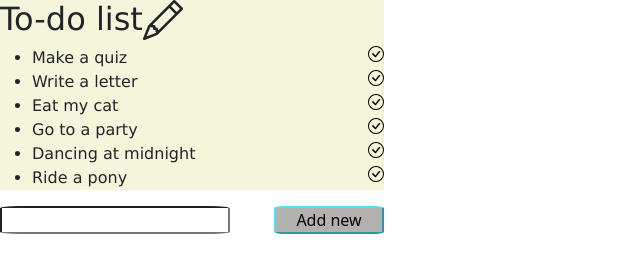
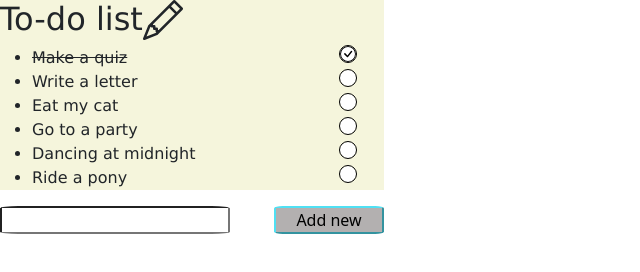
Before and after one commit to Thechno-Innovation/Proyecto-de-checklist, a plain HTML site: page index.html in a window 1280 px wide. Both pictures are taken after a click on the button 376 px from the left and 58 px from the top of the page. Shown: the whole page, without its empty margins (0-640 px from the left). Drawn offline with nearby package versions, Linux system fonts and the light colour scheme.

Commit message:
***Terminado***
Al darle click al circulo blanco se tacha el texto y aparece el check.

```diff
--- a/css/styles.css
+++ b/css/styles.css
@@ -7,10 +7,10 @@
   width: 30%;
   height: 100%;
   background-color: beige;
-    font-family:Verdana, Geneva, Tahoma, sans-serif;
+  font-family: Verdana, Geneva, Tahoma, sans-serif;
 }
 
-h1{
+h1 {
   font-size: xx-large;
 }
 
@@ -24,7 +24,6 @@ svg {
   display: flex;
 }
 
-
 .li {
   display: flex;
   flex-direction: row;
@@ -32,34 +31,37 @@ flex-wrap: nowrap;
   justify-content: space-between;
 }
 
-footer{
+footer {
   width: 30%;
   display: flex;
   flex-direction: row;
   justify-content: space-between;
 }
 
-input{
+input {
   width: 230px;
   border-radius: 8%;
 }
 
-.boton2{
+.boton2 {
   background-color: rgb(179, 176, 176);
   width: 110px;
   border-radius: 8%;
   border-color: rgb(79, 224, 243);
 }
 
-.check{
+/* By Dina */
+.check {
   display: flex;
   align-items: stretch;
   border: none;
+  margin-right: 8%;
   background-color: transparent;
 }
 
-/* Dina */
-
-ul li.checked {
-    text-decoration: line-through;
+.li svg{
+    background-color: white;
+    color: white;
+    border-radius: 50%;
+    outline: black 1px solid;
 }
--- a/index.html
+++ b/index.html
@@ -22,7 +22,7 @@
         <ul>
             <div class="li">
             <li>Make a quiz</li>
-            <button class="check">
+            <button class="check" onclick="botones(this)">
             <svg xmlns="http://www.w3.org/2000/svg" width="16" height="16" fill="currentColor" class="bi bi-check-circle" viewBox="0 0 16 16">
                 <path d="M8 15A7 7 0 1 1 8 1a7 7 0 0 1 0 14zm0 1A8 8 0 1 0 8 0a8 8 0 0 0 0 16z"/>
                 <path d="M10.97 4.97a.235.235 0 0 0-.02.022L7.477 9.417 5.384 7.323a.75.75 0 0 0-1.06 1.06L6.97 11.03a.75.75 0 0 0 1.079-.02l3.992-4.99a.75.75 0 0 0-1.071-1.05z"/>
@@ -32,7 +32,7 @@
 
             <div class="li">
             <li>Write a letter</li>
-            <button class="check">
+            <button class="check" onclick="botones(this)">
             <svg xmlns="http://www.w3.org/2000/svg" width="16" height="16" fill="currentColor" class="bi bi-check-circle" viewBox="0 0 16 16">
                 <path d="M8 15A7 7 0 1 1 8 1a7 7 0 0 1 0 14zm0 1A8 8 0 1 0 8 0a8 8 0 0 0 0 16z"/>
                 <path d="M10.97 4.97a.235.235 0 0 0-.02.022L7.477 9.417 5.384 7.323a.75.75 0 0 0-1.06 1.06L6.97 11.03a.75.75 0 0 0 1.079-.02l3.992-4.99a.75.75 0 0 0-1.071-1.05z"/>
@@ -42,7 +42,7 @@
 
             <div class="li">
             <li>Eat my cat</li>
-            <button class="check">
+            <button class="check" onclick="botones(this)">
             <svg xmlns="http://www.w3.org/2000/svg" width="16" height="16" fill="currentColor" class="bi bi-check-circle" viewBox="0 0 16 16">
                 <path d="M8 15A7 7 0 1 1 8 1a7 7 0 0 1 0 14zm0 1A8 8 0 1 0 8 0a8 8 0 0 0 0 16z"/>
                 <path d="M10.97 4.97a.235.235 0 0 0-.02.022L7.477 9.417 5.384 7.323a.75.75 0 0 0-1.06 1.06L6.97 11.03a.75.75 0 0 0 1.079-.02l3.992-4.99a.75.75 0 0 0-1.071-1.05z"/>
@@ -52,7 +52,7 @@
 
             <div class="li">
             <li>Go to a party</li>
-            <button class="check">
+            <button class="check" onclick="botones(this)">
             <svg xmlns="http://www.w3.org/2000/svg" width="16" height="16" fill="currentColor" class="bi bi-check-circle" viewBox="0 0 16 16">
                 <path d="M8 15A7 7 0 1 1 8 1a7 7 0 0 1 0 14zm0 1A8 8 0 1 0 8 0a8 8 0 0 0 0 16z"/>
                 <path d="M10.97 4.97a.235.235 0 0 0-.02.022L7.477 9.417 5.384 7.323a.75.75 0 0 0-1.06 1.06L6.97 11.03a.75.75 0 0 0 1.079-.02l3.992-4.99a.75.75 0 0 0-1.071-1.05z"/>
@@ -62,7 +62,7 @@
 
             <div class="li">
             <li>Dancing at midnight</li>
-            <button class="check">
+            <button class="check" onclick="botones(this)">
             <svg xmlns="http://www.w3.org/2000/svg" width="16" height="16" fill="currentColor" class="bi bi-check-circle" viewBox="0 0 16 16">
                 <path d="M8 15A7 7 0 1 1 8 1a7 7 0 0 1 0 14zm0 1A8 8 0 1 0 8 0a8 8 0 0 0 0 16z"/>
                 <path d="M10.97 4.97a.235.235 0 0 0-.02.022L7.477 9.417 5.384 7.323a.75.75 0 0 0-1.06 1.06L6.97 11.03a.75.75 0 0 0 1.079-.02l3.992-4.99a.75.75 0 0 0-1.071-1.05z"/>
--- a/js/script.js
+++ b/js/script.js
@@ -12,32 +12,25 @@ function anadir(e) {
   if (nuevoItem.value == "") {
     evento.preventDefault();
   } else {
-    let lista = document.createElement("li");
-    lista.innerHTML = nuevoItem.value;
+    let lista = document.createElement("div.li");
+    lista.innerHTML("");
     listsTarea.appendChild(lista);
     nuevoItem.value = "";
   }
 }
 
-// Sin terminar - Dina
-
-// const button = document.querySelector(".li .check");
-const div = document.querySelector(".li");
-// console.log(button);
-console.log(div);
+// By Dina
 
 function botones(elm) {
-  elm.classList.add("activado");
-  console.log(elm);
-  const button = document.querySelector(".activado");
-}
+  const li = elm.parentElement;
+  var texto = li.firstElementChild;
+  var button = elm.firstElementChild;
 
-button.addEventListener("click", function () {
-  const li = button.parentElement;
-  var texto = li.firstElementChild;
   if (texto.style.textDecoration == "line-through") {
     texto.style.textDecoration = "none";
+    button.style.color = "white";
   } else {
     texto.style.textDecoration = "line-through";
+    button.style.color = "black";
   }
-});
+}
```
Lines whose indentation alone changed are shown as unchanged.
